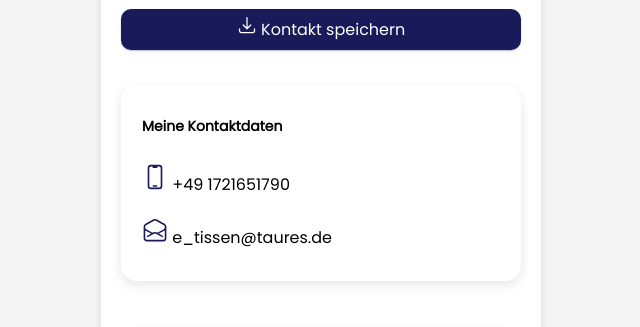
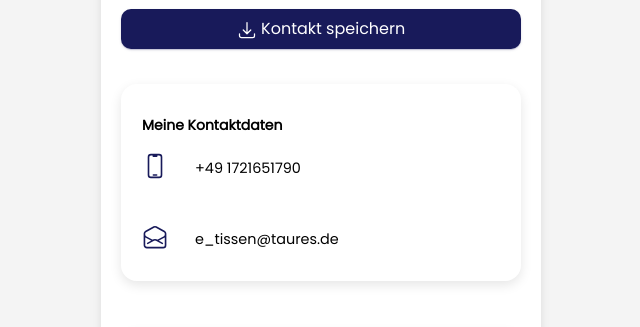
Before and after one commit to EveelynTi/visitenkarte-evelynti, a plain HTML site: page index.html in a window 1280 px wide. Shown: the part 448-775 px from the top of the page, without its empty margins (319-959 px from the left). Drawn offline with Linux system fonts and the light colour scheme; a script that the page names is missing.

Commit message:
Layout 4

```diff
--- a/style.css
+++ b/style.css
@@ -62,9 +62,11 @@ body {
 
   .contact-link {
     display: flex;
-    align-items: left;
-    gap: 12px;
+    align-items: end;
+    gap: 27px;
+    font-size: 0.9em;
     text-decoration: none;
+    vertical-align: middle;
   }
 
   .button-container {
@@ -88,10 +90,11 @@ body {
   /* KONTAKT SPEICHERN BUTTON*/
 
   .button1 {
-    display: inline-flex;
+    /*display: inline-flex; */
     /* -webkit-box-align: center; */
     align-items: center;
     text-align: center;
+    gap: 20px;
     -webkit-box-pack: center;
     justify-content: center;
     position: relative;
@@ -137,6 +140,7 @@ body {
   .button1 svg {
       width: 20px;
       height: 20px;
+      vertical-align: middle;
     }
 
     .button1 text {
@@ -180,6 +184,7 @@ body {
   .button2 svg {
       width: 20px;
       height: 20px;
+      vertical-align: middle;
     }
 
     /*ENDE LINKS BUTTON*/
@@ -190,6 +195,7 @@ body {
     width: 26px;
     height: 26px;
     color: rgb(24, 26, 90);
+    vertical-align: middle;
     /*display: flex;*/
     /*justify-content: flex-start;  richtet das Icon links aus */
     /*align-items: centlefter;  zentriert das Icon vertikal */
@@ -226,7 +232,7 @@ body {
   }
 
   .card a {
-    display: inline-block;
+    /* display: inline-block; */
     margin: 10px 0;
     /*color: #007BFF;*/
     text-decoration: none;
```
